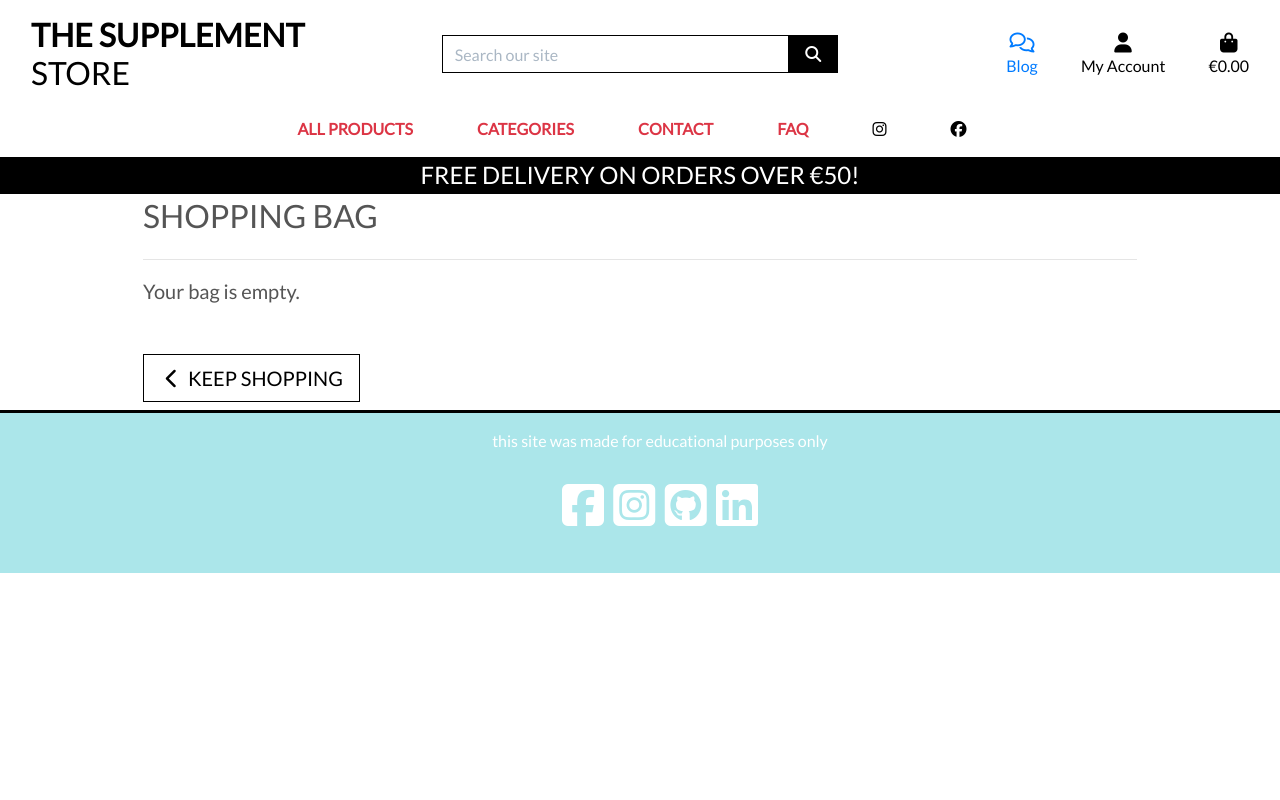
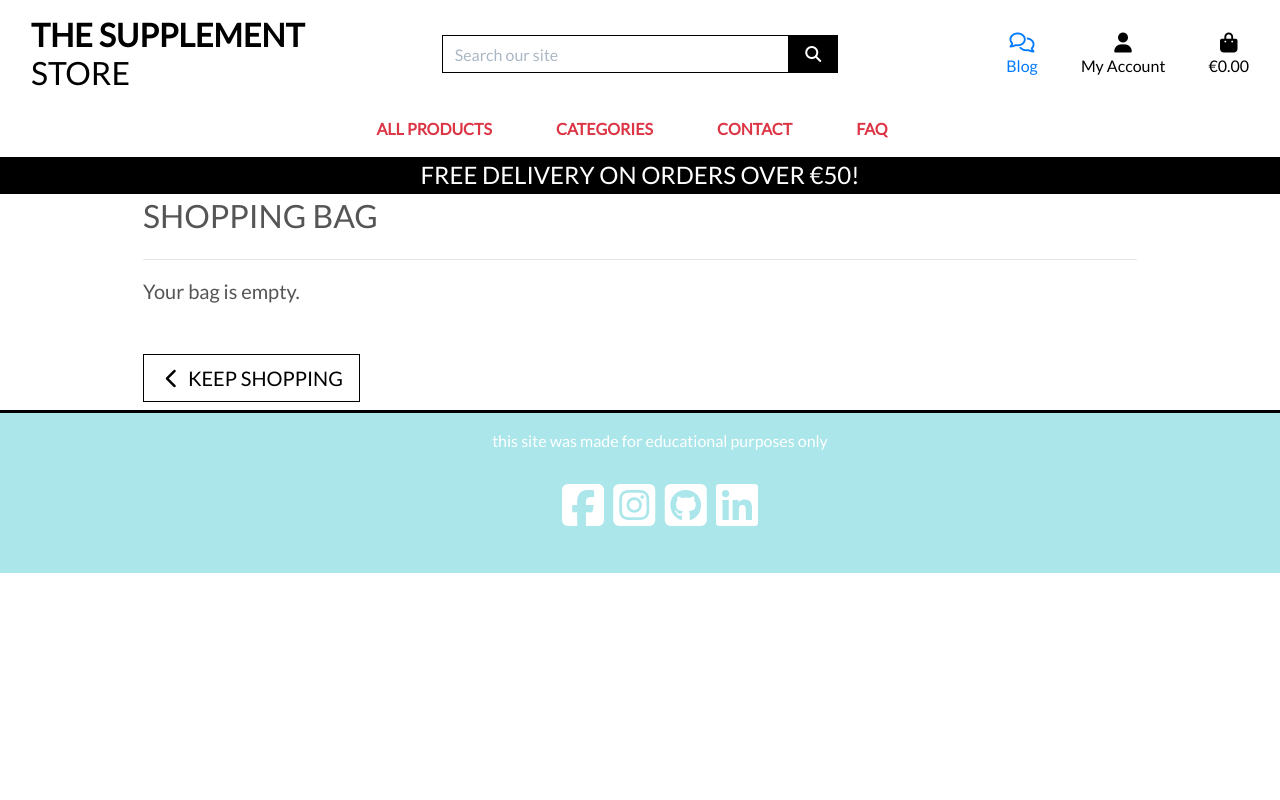
Before and after one commit to WisamTa/Supplement-Store, a Django app: page /bag/ in a window 1280 px wide. Run offline with Django 3.2, Linux system fonts and the light colour scheme; some libraries are stand-ins or nearby versions.

Commit message:
Deleting unnesserily social media links from navbar

```diff
--- a/templates/includes/main-nav.html
+++ b/templates/includes/main-nav.html
@@ -45,14 +45,5 @@
         <a class="logo-font font-weight-bold nav-link text-danger mr-5" href="{% url 'faq' %}"  aria-label="faq link" id="faq-link" aria-expanded="false">
             FAQ
         </a>
-        <!-- socila media link -->
-        <li class="nav-item">
-            <a class="logo-font font-weight-bold nav-link text-black mr-5" href="http://www.instagram.com/"
-               aria-label="Instagram" target="_blank" aria-expanded="false"><i class="fab fa-instagram"></i>
-            </a>
-            <li class="nav-item">
-            <a class="logo-font font-weight-bold nav-link text-black mr-5" href="http://www.facebook.com/"
-                   aria-label="Instagram" target="_blank" aria-expanded="false"><i class="fab fa-facebook"></i>
-            </a>
   </ul>
 </div>
```
